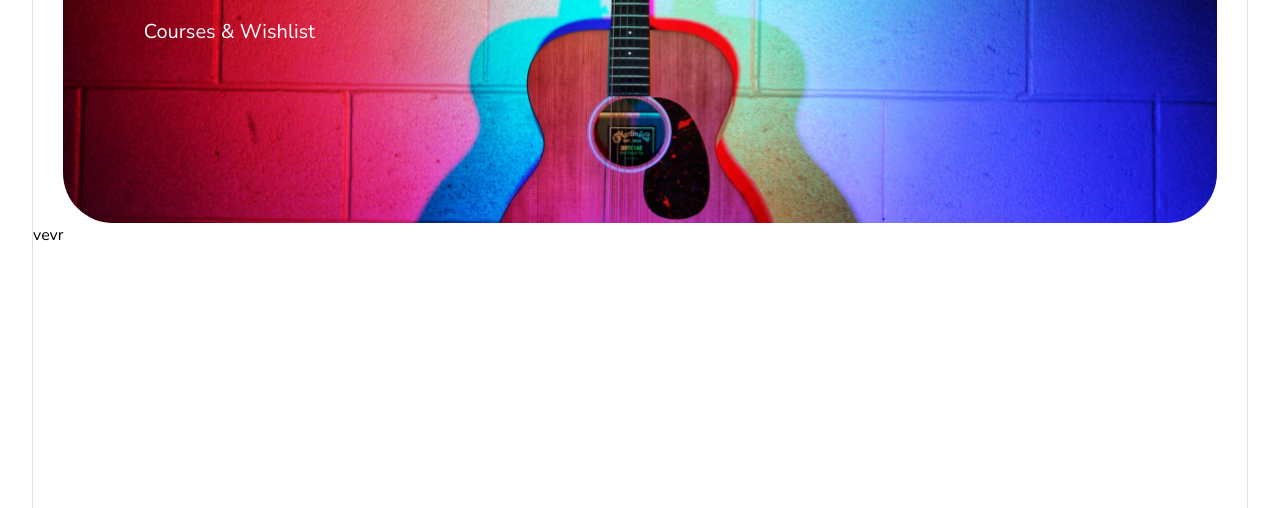
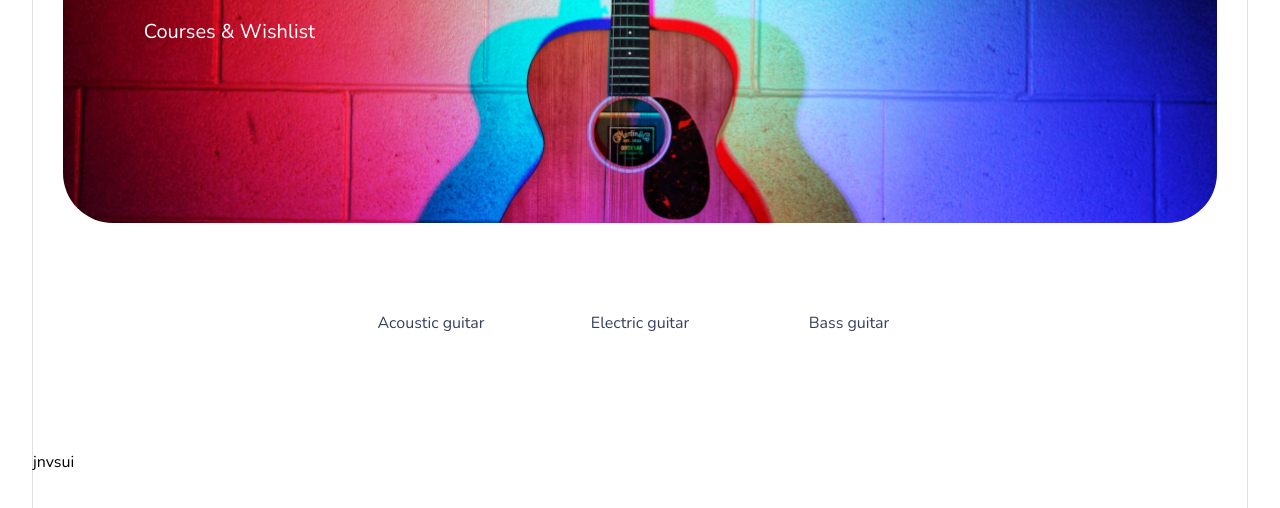
Before and after one commit to SamuelOgbonnaeze/rainbow-fingers, a Next.js app: page /Lessons in a window 1280 px wide. Shown: the part 1883-2391 px from the top of the page. Built offline with nearby package versions, Linux system fonts and the light colour scheme.

Commit message:
New commit

```diff
--- a/components/LessonPage/LessonMain.jsx
+++ b/components/LessonPage/LessonMain.jsx
@@ -23,8 +23,25 @@ const LessonMain = () => {
                     </div>
 
                 </div>
-                vevr
+                {/* Acoustic, Electric,Bass */}
+                <div className='md:w-[70%] lg:w-[50%]  h-[50px] grid grid-cols-2 md:grid-cols-3 gap-[20px] mt-[47px] md:mt-[77px] mx-auto justify-between items-center mb-[100px] font-nunito font-normal text-[#363F5E]'>
+                    {/* Acoustic */}
+                    <div className=' h-full  px-[24px] py-[13px] rounded-[60px] hover:border-[#DF3B11] hover:border-solid hover:border-b-[4px] group'>
+                        <p className=' h-[20px] -tracking-2 text-[16px] leading-[20.48px] text-center  group-hover:text-[#E24F29]'>Acoustic guitar</p>
+                    </div>
+                    {/* Electric */}
+                    <div className=' h-full  px-[24px] py-[13px]  rounded-[60px] hover:border-[#DF3B11] hover:border-solid hover:border-b-[4px] group'>
+                        <p className=' h-[20px] -tracking-2 text-[16px] leading-[20.48px] text-center font-nunito font-normal text-[#363F5E] group-hover:text-[#E24F29]'>Electric guitar</p>
+                    </div>
+                    {/* Bass */}
+                    <div className='col-span-2 md:col-span-1 h-full  px-[24px] py-[13px]  rounded-[60px] justify-center mx-auto  hover:border-[#DF3B11] hover:border-solid hover:border-b-[4px] group'>
+                        <p className=' h-[20px] -tracking-2 text-[16px] leading-[20.48px] text-center font-nunito font-normal text-[#363F5E] group-hover:text-[#E24F29]'>Bass guitar</p>
+                    </div>
+                </div>
+
+                jnvsui
             </div>
+
         </div>
     )
 }
```
